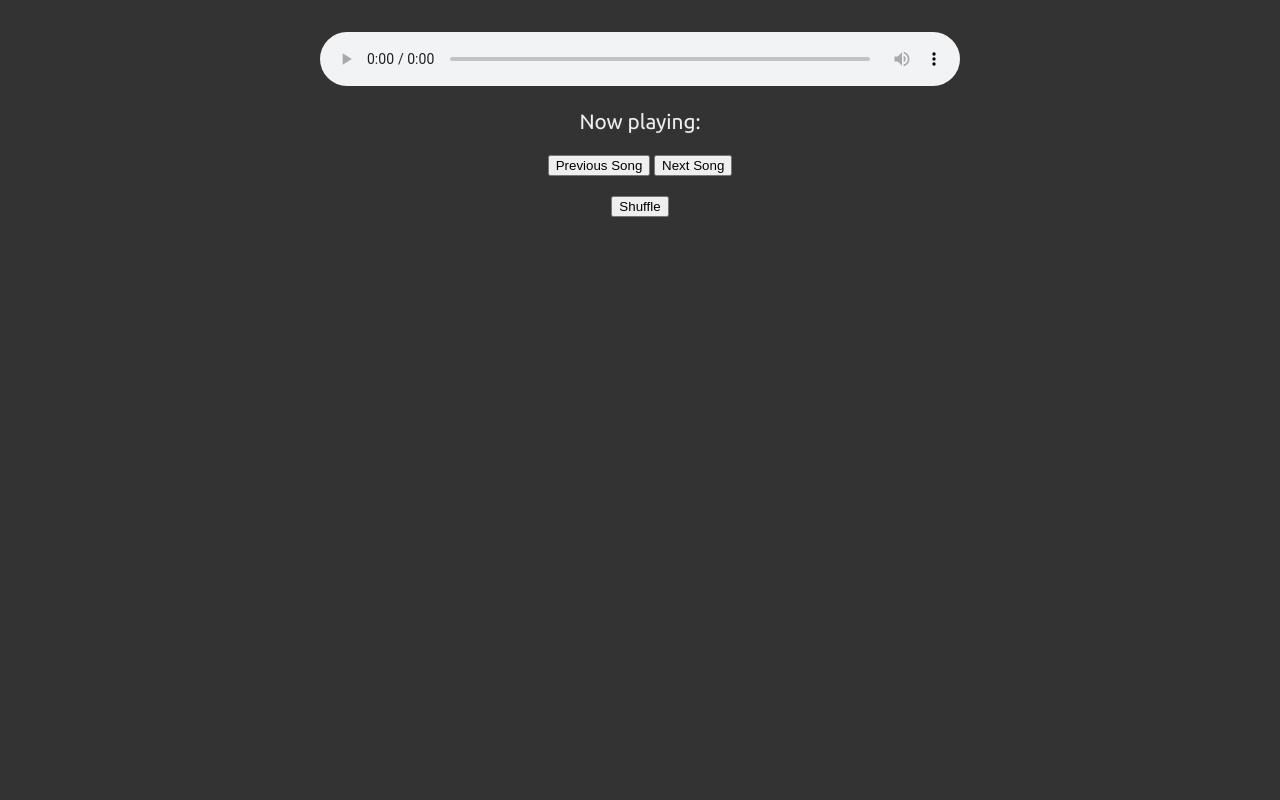
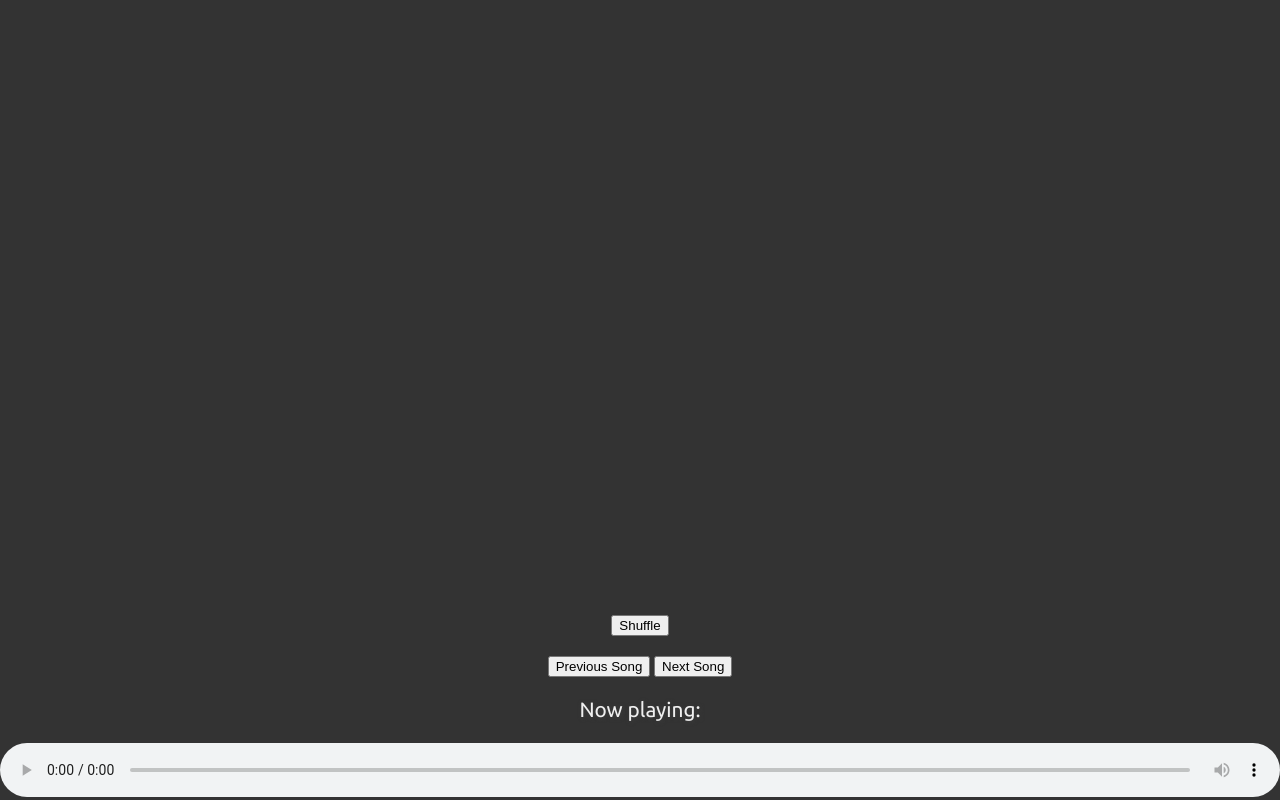
Before and after one commit to WeilonYing/html5-music-player, a Flask app: template app/templates/index.html in a window 1280 px wide. Run offline with Flask 2, Linux system fonts and the light colour scheme; the template is opened without the code that fills it: most values are stand-ins (such as "Sample title", 1, 10 or a date in 2020).

Commit message:
Removed audio.js, made audio player full width Player now on bottom of window to make room for music browser (to be implemented later)

```diff
--- a/app/static/styles.css
+++ b/app/static/styles.css
@@ -8,8 +8,20 @@
     margin: 0;
 }
 
+#player {
+    position: fixed;
+    bottom: 0;
+    width: 100%;
+}
+
+#controls {
+    float: bottom;
+    bottom: 10%;
+    left: 50%;
+}
+
 audio {
-	width: 50%;
+	width: 100%;
 	float: center;
 }
 
--- a/app/templates/index.html
+++ b/app/templates/index.html
@@ -1,17 +1,19 @@
 {% extends "base.html" %}
 {% block content %}
-	<div align="center">
-		<audio controls id="play">
+	<div align="center" id="player">
+        <p></p>
+		<button onClick="shuffleSongs()">Shuffle</button>
+		<p></p>
+		<button onClick="prevSong()">Previous Song</button>
+		<button onClick="nextSong()">Next Song</button>
+        <p></p>
+        <p>Now playing: <span id="now-playing"></span></p>
+		<p></p>
+        <audio controls id="play">
 			<source src="" type="audio/mpeg" align="center">
 			Your browser does not support the audio element.
 		</audio>
-		<p>Now playing: <span id="now-playing"></span></p>
-		<p></p>
-		<button onClick="prevSong()">Previous Song</button>
-		<button onClick="nextSong()">Next Song</button>
-		<p></p>
-		<button onClick="shuffleSongs()">Shuffle</button>
-	</div>
+    </div>
 	<script>
 		var musiclocation = "{{ url_for('static', filename='') }}" + "music/";
 		var songs = {{ songlist|tojson|safe }};
```
